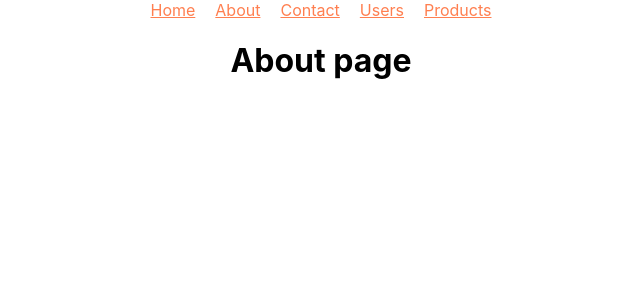
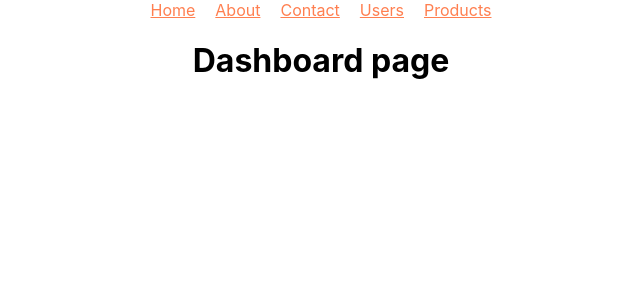
Before and after one commit to Gautam-8/unit5-assignments, a React (Create React App) app in the folder react-routers/: page /about in a window 1280 px wide. Shown: the top 300 px of the page, without its empty margins (319-959 px from the left). Built offline with nearby package versions, Linux system fonts and the light colour scheme.

Commit message:
Update About.jsx

```diff
--- a/react-routers/src/components/About.jsx
+++ b/react-routers/src/components/About.jsx
@@ -1,5 +1,9 @@
 export const About = () => {
     return (
-        <h1>About page</h1>
+        <>
+        {/* <h1>About page</h1> */}
+        <h1>Dashboard page</h1>
+        </>
+
     )
 }
```
